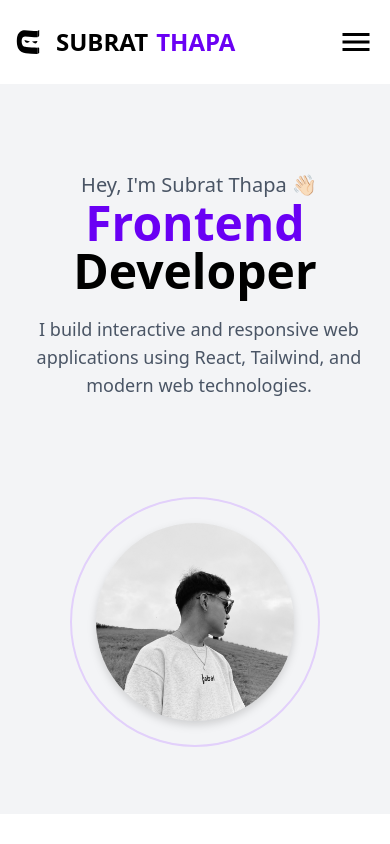
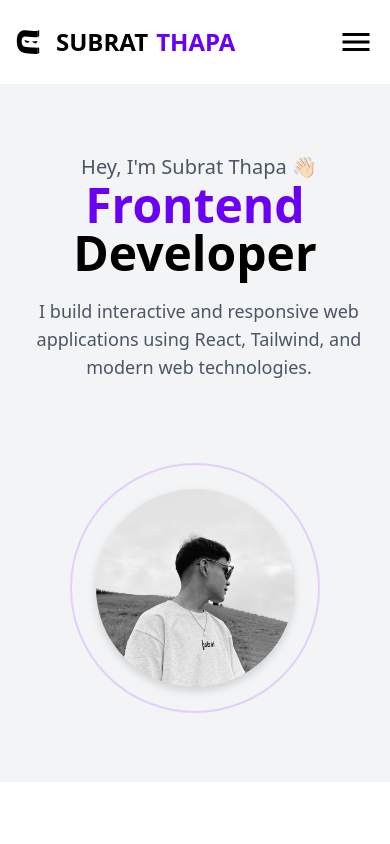
Before and after one commit to leosubrat/portfolio, a React (Vite) app: page / in a window 390 px wide. Shown: the top 844 px of the page. Built offline with nearby package versions, Linux system fonts and the light colour scheme.

Commit message:
worked on mobile responsiveness

```diff
--- a/src/components/Hero.jsx
+++ b/src/components/Hero.jsx
@@ -8,10 +8,10 @@ import { SlideUp } from "../utility/animation";
 const Hero = () => {
   return (
     <>
-      <section className="bg-gray-100 mt-auto py-10 md:px-10 md:py-0">
-        <div className="max-w-7xl mx-auto grid grid-cols-1 md:grid-cols-2 min-h-[650px] gap-6 md:gap-0">
+      <section className="bg-gray-100 mt-auto py-6 md:px-6 md:py-0">
+        <div className="max-w-7xl py-1 mx-auto grid grid-cols-1 md:grid-cols-2 min-h-[650px]">
           {/* My Information */}
-          <div className="flex flex-col justify-center items-center md:items-start text-center md:text-left py-5 md:py-0">
+          <div className="flex flex-col justify-center items-center md:items-start text-center md:text-left md:py-0">
             <motion.p
               variants={SlideRight(0.7)}
               initial="hidden"
@@ -50,7 +50,10 @@ const Hero = () => {
               <motion.img
                 src={heroImage}
                 alt="My Personal Photo"
-                className="w-full h-full rounded-full object-cover drop-shadow-lg"
+                className="
+                  w-full h-full rounded-full object-cover drop-shadow-lg
+                  transition-all duration-500 ease-in-out
+                "
                 variants={SlideUp(0.4)}
                 initial="hidden"
                 animate="visible"
```
